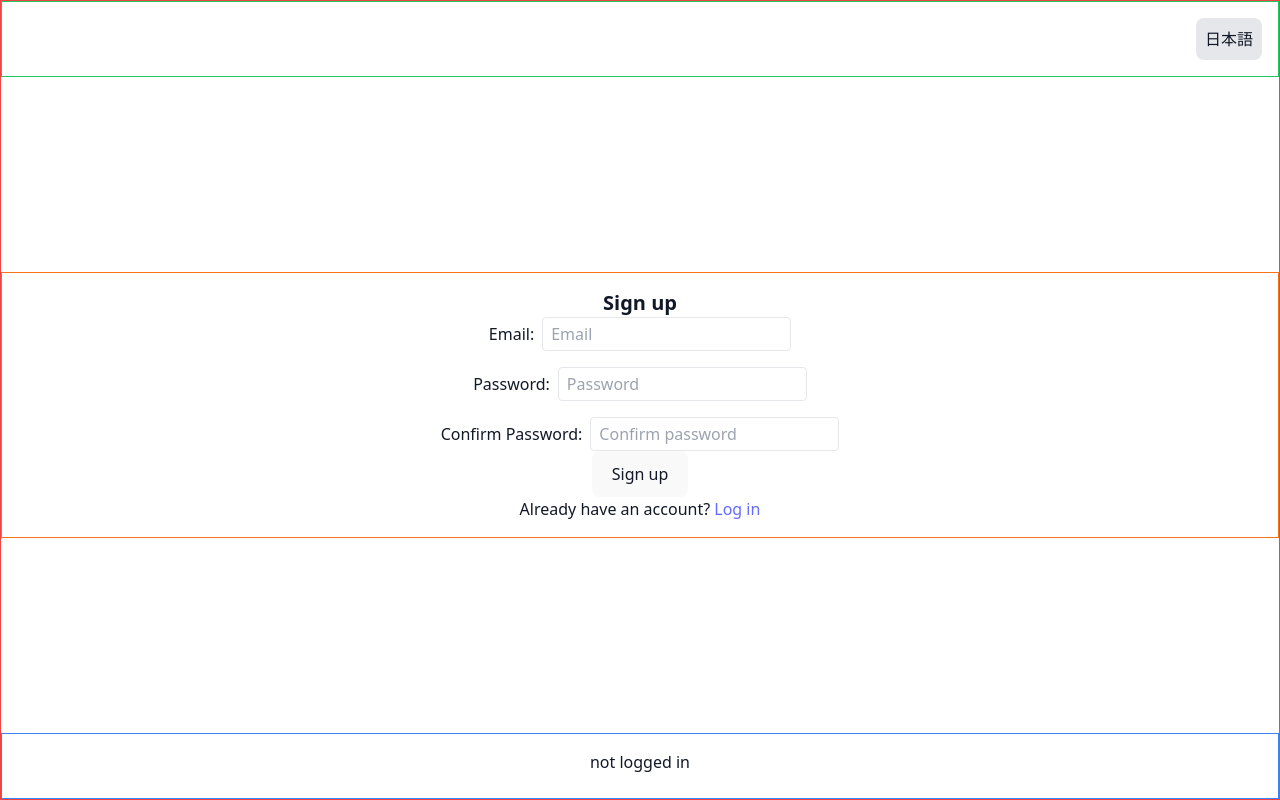
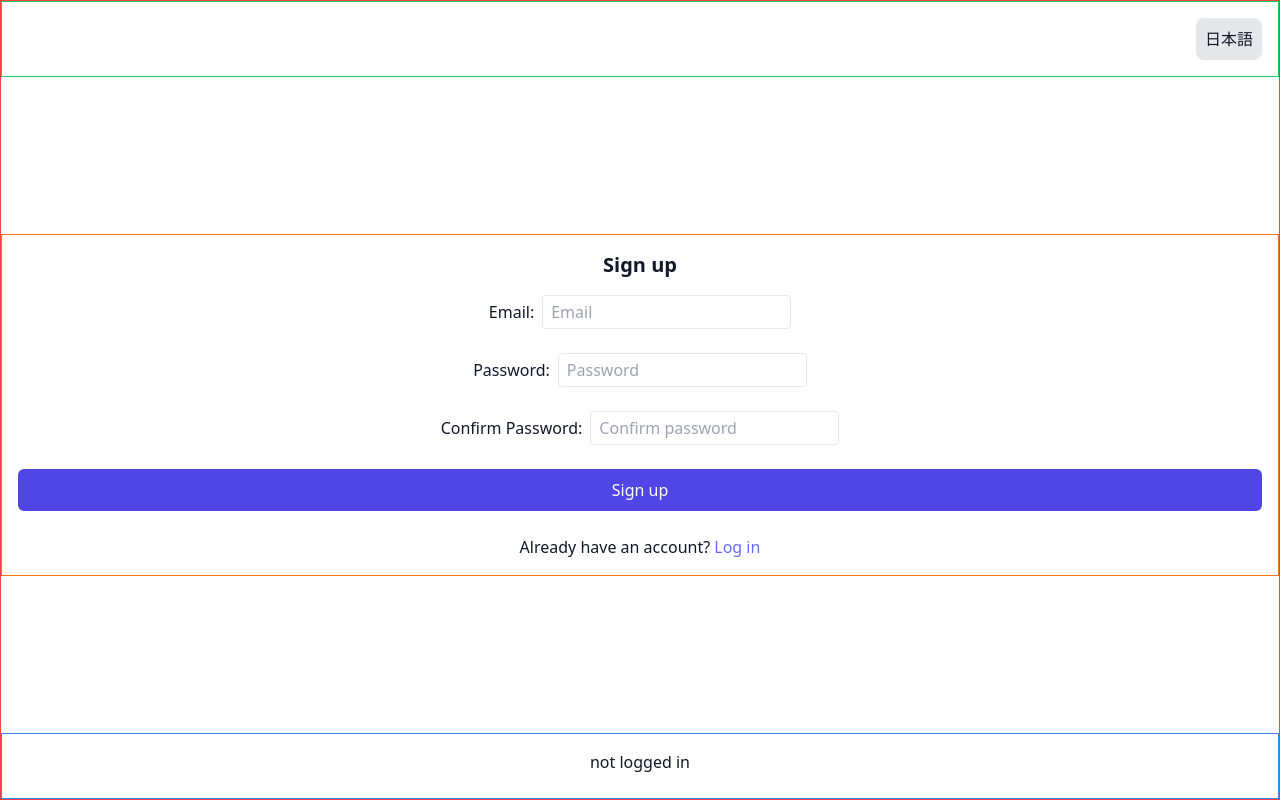
Before and after one commit to ST2020wa/tabepal, a React (Vite) app in the folder frontend/: page /signup in a window 1280 px wide. Built offline with nearby package versions, Linux system fonts and the light colour scheme.

Commit message:
implement signup --in progress

```diff
--- a/frontend/src/components/Login.tsx
+++ b/frontend/src/components/Login.tsx
@@ -52,7 +52,7 @@ export function Login() {
                         className="px-2 py-1 border rounded flex-1"
                     />
                 </div>
-                <button onClick={handleLogin} >
+                <button className="px-4 py-2 bg-indigo-600 text-white rounded-md hover:bg-indigo-700 transition-colors duration-200" onClick={handleLogin} >
                     {t('auth.login')}
                 </button>
                 <div className="text-center mt-4">
--- a/frontend/src/components/Signup.tsx
+++ b/frontend/src/components/Signup.tsx
@@ -6,13 +6,18 @@ export function Signup() {
     const { t } = useTranslation()
     const [email, setEmail] = useState("")
     const [password, setPassword] = useState("")
-    const [error, setError] = useState("")
+    const [confirmedPassword, setConfimedPassword]=useState("")
+    const [passwordErr, setPasswordErr]=useState("")
 
     const handleSignup = async () => {
-        console.log('sign up clicked:', email, password);
-
+        console.log(password, email)
+        if(password !== confirmedPassword){
+            setPasswordErr(t('auth.passwordMismatch'));
+            return;
+        }
+        setPasswordErr("");
         // try{
-        //     const response = await fetch('http://localhost:4000/api/auth/login', {
+        //     const response = await fetch('http://localhost:4000/api/auth/signup', {
         //         method: 'POST',
         //         headers: {
         //             'Content-Type': 'application/json'
@@ -23,7 +28,6 @@ export function Signup() {
         //     if(!response.ok){
         //         throw new Error(data.error || "Login failed");
         //     }
-        //     login(data.token, data.user)
         // }catch(error){
         //     console.error("login error", error);
         // }
@@ -31,8 +35,8 @@ export function Signup() {
 
     return (
         <div>
-            <header className="text-wrap font-bold text-xl">{t('auth.signup')}</header>
-            <div className="flex flex-col gap-4 items-center justify-center">
+            <header className="text-wrap font-bold text-xl mb-4">{t('auth.signup')}</header>
+            <div className="flex flex-col gap-6 items-center justify-center">
                 <div className="flex items-center gap-2">
                     <span>{t('auth.email')}:</span>
                     <input
@@ -58,14 +62,15 @@ export function Signup() {
                     <input
                         type="password"
                         placeholder="Confirm password"
-                        value={password}
-                        onChange={(e) => setPassword(e.target.value)}
+                        value={confirmedPassword}
+                        onChange={(e) => setConfimedPassword(e.target.value)}
                         className="px-2 py-1 border rounded"
                     />
                 </div>
+                {passwordErr && <div className="text-red-500 text-sm">{passwordErr}</div>}
+                <button className="w-full px-4 py-2 bg-indigo-600 text-white rounded-md hover:bg-indigo-700 transition-colors duration-200" onClick={handleSignup}>{t('auth.signup')}</button>
+                <div className="text-wrap">{t('auth.hasAccount')} <Link to="/login">{t('auth.login')}</Link></div>
             </div>
-            <button onClick={handleSignup}>{t('auth.signup')}</button>
-            <div className="text-wrap">{t('auth.hasAccount')} <Link to="/login">{t('auth.login')}</Link></div>
         </div>
 
     )
--- a/frontend/src/i18n/locales/en.json
+++ b/frontend/src/i18n/locales/en.json
@@ -16,6 +16,7 @@
     "forgotPassword": "Forgot Password?",
     "noAccount": "Don't have an account?",
     "hasAccount": "Already have an account?",
+    "passwordMismatch":"Password doesn't match",
     "login": "Log in",
     "signup": "Sign up"
   },
```
